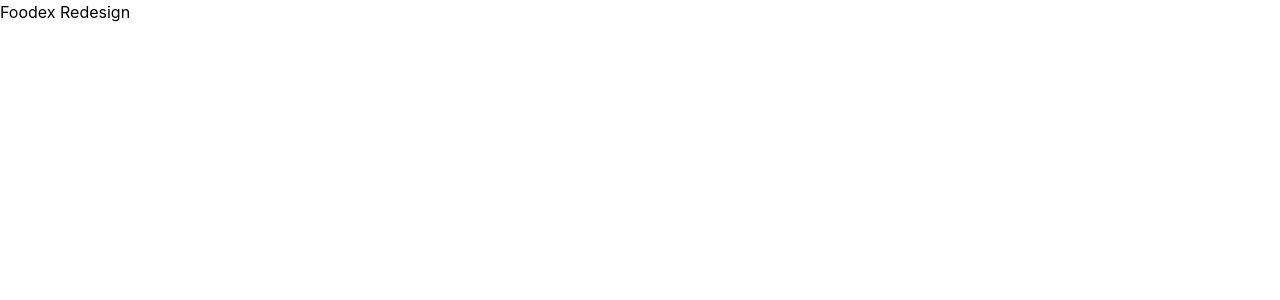
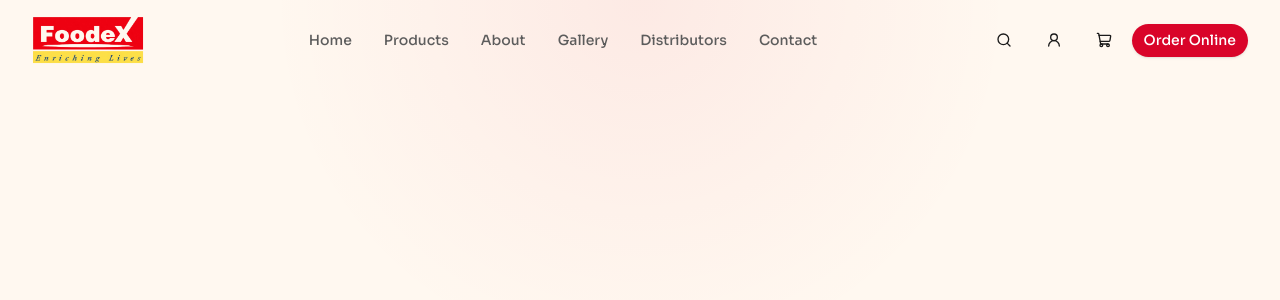
Before and after one commit to JIIT-Himanshi/foodex-redesign, a React (Vite) app: page / in a window 1280 px wide. Shown: the top 300 px of the page. Built offline with nearby package versions, Linux system fonts and the light colour scheme.

Commit message:
feat: redesign navbar with responsive mobile menu and refined UI styling

```diff
--- a/src/App.jsx
+++ b/src/App.jsx
@@ -1,10 +1,11 @@
-import { useState } from 'react'
+import Navbar from './components/Navbar/Navbar'
 
 function App() {
   return (
-    <div>
-      <h1>Foodex Redesign</h1>
-    </div>
+    <>
+      <Navbar />
+      <main className="min-h-[calc(100vh-4.5rem)]" />
+    </>
   )
 }
 
--- /dev/null
+++ b/src/components/Navbar/Navbar.jsx
@@ -0,0 +1,151 @@
+import { useEffect, useState } from 'react'
+import { Menu, Moon, Search, ShoppingCart, Sun, UserRound, X } from 'lucide-react'
+
+const navItems = [
+	'Home',
+	'Products',
+	'About',
+	'Gallery',
+	'Distributors',
+	'Contact',
+]
+
+function Navbar() {
+	const [isMenuOpen, setIsMenuOpen] = useState(false)
+	const [isScrolled, setIsScrolled] = useState(false)
+	const [theme, setTheme] = useState(() => {
+		const storedTheme = window.localStorage.getItem('foodex-theme')
+		const prefersDark = window.matchMedia('(prefers-color-scheme: dark)').matches
+
+		return storedTheme ?? (prefersDark ? 'dark' : 'light')
+	})
+
+	useEffect(() => {
+		const handleScroll = () => {
+			setIsScrolled(window.scrollY > 12)
+		}
+
+		handleScroll()
+		window.addEventListener('scroll', handleScroll, { passive: true })
+
+		return () => window.removeEventListener('scroll', handleScroll)
+	}, [])
+
+	useEffect(() => {
+		const root = document.documentElement
+		root.dataset.theme = theme
+		root.classList.toggle('dark', theme === 'dark')
+		window.localStorage.setItem('foodex-theme', theme)
+	}, [theme])
+
+	const toggleTheme = () => {
+		setTheme((currentTheme) => (currentTheme === 'dark' ? 'light' : 'dark'))
+	}
+
+	return (
+		<header
+			className={`sticky top-0 z-50 transition-all duration-200 ${
+				isScrolled ? 'glass-surface' : 'bg-transparent'
+			}`}
+		>
+			<nav className="mx-auto grid w-full max-w-7xl grid-cols-[auto_1fr_auto] items-center gap-3 px-4 py-3 sm:px-6 lg:px-8 lg:py-4">
+				<a
+					href="#home"
+					className="flex items-center gap-3 rounded-full transition-transform duration-200 hover:-translate-y-0.5"
+					aria-label="Foodex India home"
+				>
+					<img
+						src="/logos/foodex-logo.png"
+						alt="Foodex India logo"
+						className="h-11 w-auto sm:h-12"
+					/>
+				</a>
+
+				<div className="hidden items-center justify-self-center gap-8 lg:flex">
+					{navItems.map((item) => (
+						<a key={item} href={`#${item.toLowerCase()}`} className="nav-link text-sm font-medium">
+							{item}
+						</a>
+					))}
+				</div>
+
+				<div className="flex items-center justify-self-end gap-1 sm:gap-1.5 lg:gap-1.5">
+					<button
+						type="button"
+						className="icon-button inline-flex h-10 w-10 rounded-full sm:h-11 sm:w-11"
+						aria-label="Search"
+					>
+						<Search className="h-4 w-4" />
+					</button>
+
+					<button
+						type="button"
+						className="icon-button hidden h-10 w-10 rounded-full sm:inline-flex sm:h-11 sm:w-11"
+						aria-label="Account"
+					>
+						<UserRound className="h-4 w-4" />
+					</button>
+
+					<button
+						type="button"
+						className="icon-button hidden h-10 w-10 rounded-full sm:inline-flex sm:h-11 sm:w-11"
+						aria-label="Cart"
+					>
+						<ShoppingCart className="h-4 w-4" />
+					</button>
+
+					{/* <button
+						type="button"
+						className="icon-button inline-flex h-10 w-10 rounded-full sm:h-11 sm:w-11"
+						aria-label={theme === 'dark' ? 'Switch to light theme' : 'Switch to dark theme'}
+						aria-pressed={theme === 'dark'}
+						onClick={toggleTheme}
+					>
+						{theme === 'dark' ? <Sun className="h-4 w-4" /> : <Moon className="h-4 w-4" />}
+					</button> */}
+
+					<button
+						type="button"
+						className="hidden items-center rounded-full bg-(--color-brand-red) px-3 py-1.5 text-[14px] font-medium text-white shadow-sm transition-all duration-200 hover:-translate-y-0.5 hover:bg-(--color-brand-red)/90 hover:shadow-md lg:inline-flex"
+					>
+						Order Online
+					</button>
+
+					<button
+						type="button"
+						className="icon-button inline-flex h-10 w-10 rounded-full lg:hidden sm:h-11 sm:w-11"
+						aria-label={isMenuOpen ? 'Close menu' : 'Open menu'}
+						aria-expanded={isMenuOpen}
+						onClick={() => setIsMenuOpen((value) => !value)}
+					>
+						{isMenuOpen ? <X className="h-5 w-5" /> : <Menu className="h-5 w-5" />}
+					</button>
+				</div>
+			</nav>
+
+			<div className={`lg:hidden ${isMenuOpen ? 'block' : 'hidden'} mobile-menu-panel`}>
+				<div className="mx-auto flex max-w-7xl flex-col gap-1 px-4 py-4 sm:px-6 items-center">
+					{navItems.map((item) => (
+						<a
+							key={item}
+							href={`#${item.toLowerCase()}`}
+							className="rounded-2xl px-4 py-3 text-sm font-medium text-(--color-text-primary) transition-colors hover:bg-black/5 hover:text-(--color-brand-red)"
+							onClick={() => setIsMenuOpen(false)}
+						>
+							{item}
+						</a>
+					))}
+					<button
+						type="button"
+						className="mt-2 self-center rounded-full bg-(--color-brand-red) px-5 py-1.5 text-sm font-medium text-white shadow-sm transition-all duration-200 hover:bg-(--color-brand-red)/90 hover:shadow-md"
+						onClick={() => setIsMenuOpen(false)}
+					>
+						Order Online
+					</button>
+				</div>
+			</div>
+		</header>
+	)
+}
+
+export default Navbar
--- a/src/index.css
+++ b/src/index.css
@@ -1 +1,144 @@
+@import url('https://fonts.googleapis.com/css2?family=Sora:wght@400;500;600;700&display=swap');
 @import "tailwindcss";
+
+:root {
+	--color-bg-primary: #fff8f0;
+	--color-bg-secondary: #f5ebdd;
+	--color-card: rgba(255, 248, 240, 0.72);
+	--color-brand-red: #d90429;
+	--color-accent-yellow: #f4c542;
+	--color-text-primary: #1a1a1a;
+	--color-text-secondary: #5c5c5c;
+	--color-border: rgba(26, 26, 26, 0.08);
+	--color-shadow: 0 12px 30px rgba(26, 26, 26, 0.08);
+	--color-glass: rgba(255, 248, 240, 0.7);
+	--color-glass-strong: rgba(255, 248, 240, 0.88);
+	color-scheme: light;
+}
+
+[data-theme='dark'] {
+	--color-bg-primary: #111111;
+	--color-bg-secondary: #1c1c1c;
+	--color-card: rgba(35, 35, 35, 0.74);
+	--color-brand-red: #ef233c;
+	--color-accent-yellow: #ffd166;
+	--color-text-primary: #fafafa;
+	--color-text-secondary: #bdbdbd;
+	--color-border: rgba(250, 250, 250, 0.08);
+	--color-shadow: 0 16px 36px rgba(0, 0, 0, 0.34);
+	--color-glass: rgba(17, 17, 17, 0.72);
+	--color-glass-strong: rgba(17, 17, 17, 0.9);
+	color-scheme: dark;
+}
+
+* {
+	box-sizing: border-box;
+}
+
+html {
+	scroll-behavior: smooth;
+	scrollbar-width: none;
+}
+
+html::-webkit-scrollbar {
+	display: none;
+}
+
+body {
+	margin: 0;
+	min-width: 320px;
+	min-height: 100vh;
+	font-family: 'Sora', sans-serif;
+	background:
+		radial-gradient(circle at top, rgba(217, 4, 41, 0.06), transparent 36%),
+		var(--color-bg-primary);
+	color: var(--color-text-primary);
+	transition:
+		background-color 220ms ease,
+		color 220ms ease;
+}
+
+a {
+	color: inherit;
+	text-decoration: none;
+}
+
+/* button, */
+input,
+textarea,
+select {
+	font: inherit;
+}
+
+#root {
+	min-height: 100vh;
+}
+
+.glass-surface {
+	background: var(--color-glass);
+	backdrop-filter: blur(18px);
+	-webkit-backdrop-filter: blur(18px);
+	border-bottom: 1px solid var(--color-border);
+	box-shadow: var(--color-shadow);
+}
+
+.glass-surface-strong {
+	background: var(--color-glass-strong);
+}
+
+.nav-link {
+	position: relative;
+	display: inline-flex;
+	align-items: center;
+	color: var(--color-text-secondary);
+	transition:
+		color 180ms ease,
+		transform 180ms ease;
+}
+
+.nav-link:hover {
+	color: var(--color-text-primary);
+	transform: translateY(-1px);
+}
+
+.nav-link::after {
+	content: '';
+	position: absolute;
+	left: 0;
+	bottom: -0.4rem;
+	width: 100%;
+	height: 2px;
+	border-radius: 999px;
+	background: var(--color-brand-red);
+	transform: scaleX(0);
+	transform-origin: center;
+	transition: transform 180ms ease;
+}
+
+.nav-link:hover::after {
+	transform: scaleX(1);
+}
+
+.icon-button {
+	align-items: center;
+	justify-content: center;
+	border: 1px solid transparent;
+	background: transparent;
+	color: var(--color-text-primary);
+	transition:
+		background-color 180ms ease,
+		border-color 180ms ease,
+		transform 180ms ease;
+}
+
+.icon-button:hover {
+	background: rgba(217, 4, 41, 0.08);
+	border-color: rgba(217, 4, 41, 0.12);
+	transform: translateY(-1px);
+}
+
+.mobile-menu-panel {
+	background: var(--color-glass-strong);
+	border-top: 1px solid var(--color-border);
+	box-shadow: var(--color-shadow);
+}
```
Also changed, not shown: public/logos/foodex-logo.png (added).
